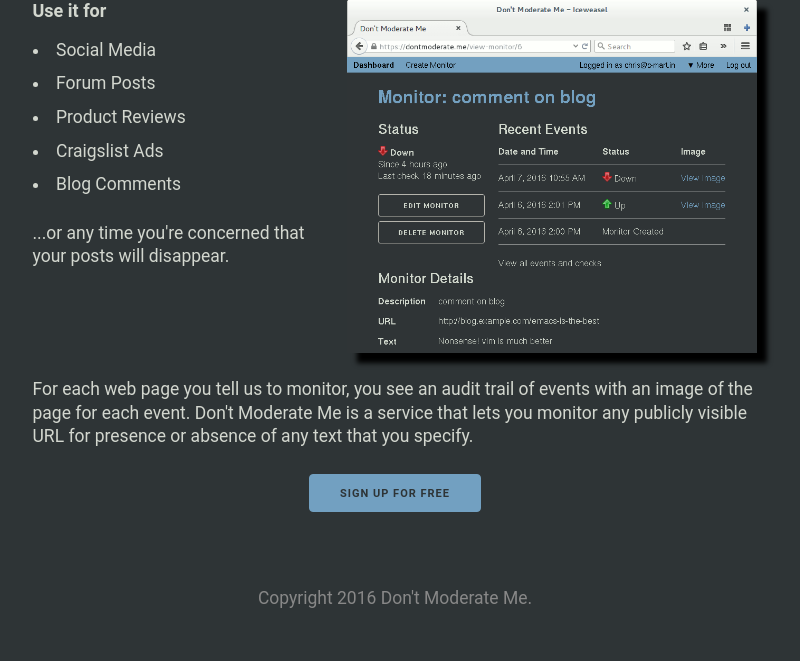
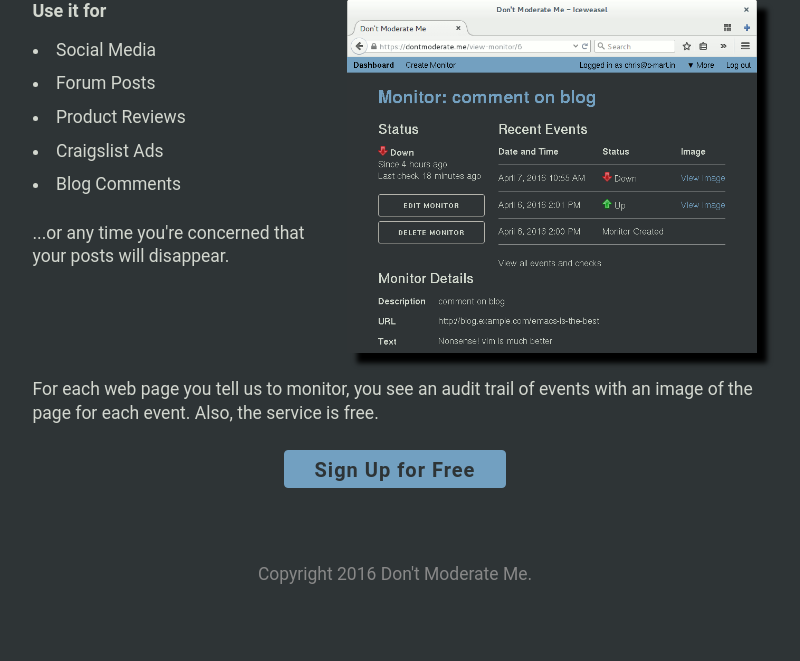
Before and after one commit to c-mart/dontmoderateme, a Flask app: page / in a window 1280 px wide. Shown: the part 248-909 px from the top of the page, without its empty margins (245-1045 px from the left). After the commit the page ends 832 px from the top, so only its background shows below. Run offline with Flask 2, Linux system fonts and the light colour scheme; some libraries are stand-ins or nearby versions.

Commit message:
Tweaks to front page, adding FAQ items, font size

```diff
--- a/dontmoderateme/static/css/custom.css
+++ b/dontmoderateme/static/css/custom.css
@@ -82,6 +82,11 @@ a { text-decoration: none; }
     font-weight: 700;
     color: #fcaf3e;
     margin-bottom: 1rem;
+}
+
+.signup-button {
+    font-size: 2rem;
+    text-transform: none;
 }
 
 /* Navigation */
--- a/dontmoderateme/templates/about.html
+++ b/dontmoderateme/templates/about.html
@@ -3,7 +3,8 @@
     <h1>About Don't Moderate Me</h1>
 {% endblock %}
 {% block body %}
-    <p>Don't Moderate Me is a service created by <a href="https://blog.c-mart.in">Chris Martin</a>. Here is (post link to blog post introducing DMM). The full source code can be found <a href="https://github.com/c-mart/dontmoderateme">on GitHub</a>.</p>
+
+    <p>Don't Moderate Me is a service that lets you monitor any publicly visible URL for presence or absence of any text that you specify. DMM is created by <a href="https://blog.c-mart.in">Chris Martin</a>. Here is (post link to blog post introducing DMM). The full source code can be found <a href="https://github.com/c-mart/dontmoderateme">on GitHub</a>.</p>
     <p>
     </p>
     <h3>Credits</h3>
--- a/dontmoderateme/templates/index.html
+++ b/dontmoderateme/templates/index.html
@@ -18,10 +18,10 @@
             <p><img src="{{ url_for('static', filename='images/dmm-monitor-example.png') }}" class="drop-shadow" /></p>
         </div>
     </div>
-    <p>For each web page you tell us to monitor, you see an audit trail of events with an image of the page for each event. Don't Moderate Me is a service that lets you monitor any publicly visible URL for presence or absence of any text that you specify.</p>
+    <p>For each web page you tell us to monitor, you see an audit trail of events with an image of the page for each event. Also, the service is free.</p>
 
     <p class="center">
-        <a class="button button-primary" href="{{ url_for('register') }}">Sign Up for Free</a>
+        <a class="button button-primary signup-button" href="{{ url_for('register') }}">Sign Up for Free</a>
     </p>
 
 {% endblock %}
```
